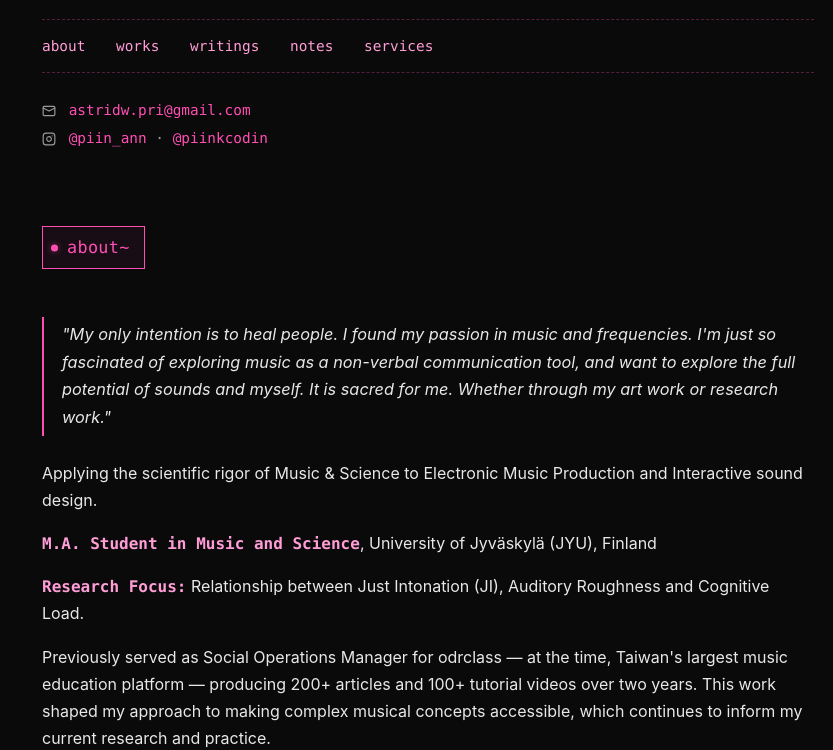
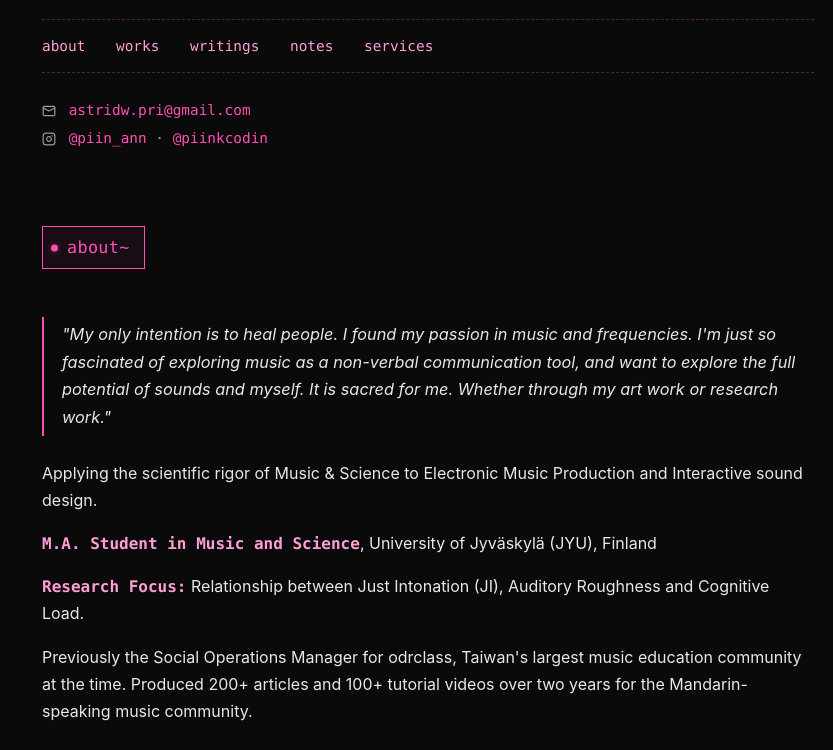
Before and after one commit to PiinAnn/piinann-website, a plain HTML site: page index.html in a window 1280 px wide. Shown: the part 202-952 px from the top of the page, without its empty margins (212-1045 px from the left). Drawn offline with Linux system fonts and the light colour scheme.

Commit message:
Revise Social Operations Manager description
Updated description of previous role as Social Operations Manager for clarity and conciseness.

```diff
--- a/index.html
+++ b/index.html
@@ -299,8 +299,7 @@
 
   <p><strong style="color: var(--pink-soft); font-family: var(--mono);">M.A. Student in Music and Science</strong>, University of Jyväskylä (JYU), Finland</p>
   <p><strong style="color: var(--pink-soft); font-family: var(--mono);">Research Focus:</strong> Relationship between Just Intonation (JI), Auditory Roughness and Cognitive Load.</p>
-  <p>Previously served as Social Operations Manager for odrclass — at the time, Taiwan's largest music education platform — producing 200+ articles and 100+ tutorial videos over two years. This work shaped my approach to making complex musical concepts accessible, which continues to inform my current research and practice.</p>
-  <!-- WORKS -->
+  <p>Previously the Social Operations Manager for odrclass, Taiwan's largest music education community at the time. Produced 200+ articles and 100+ tutorial videos over two years for the Mandarin-speaking music community.</p>
   <h2 id="works">works~</h2>
 
 
```
